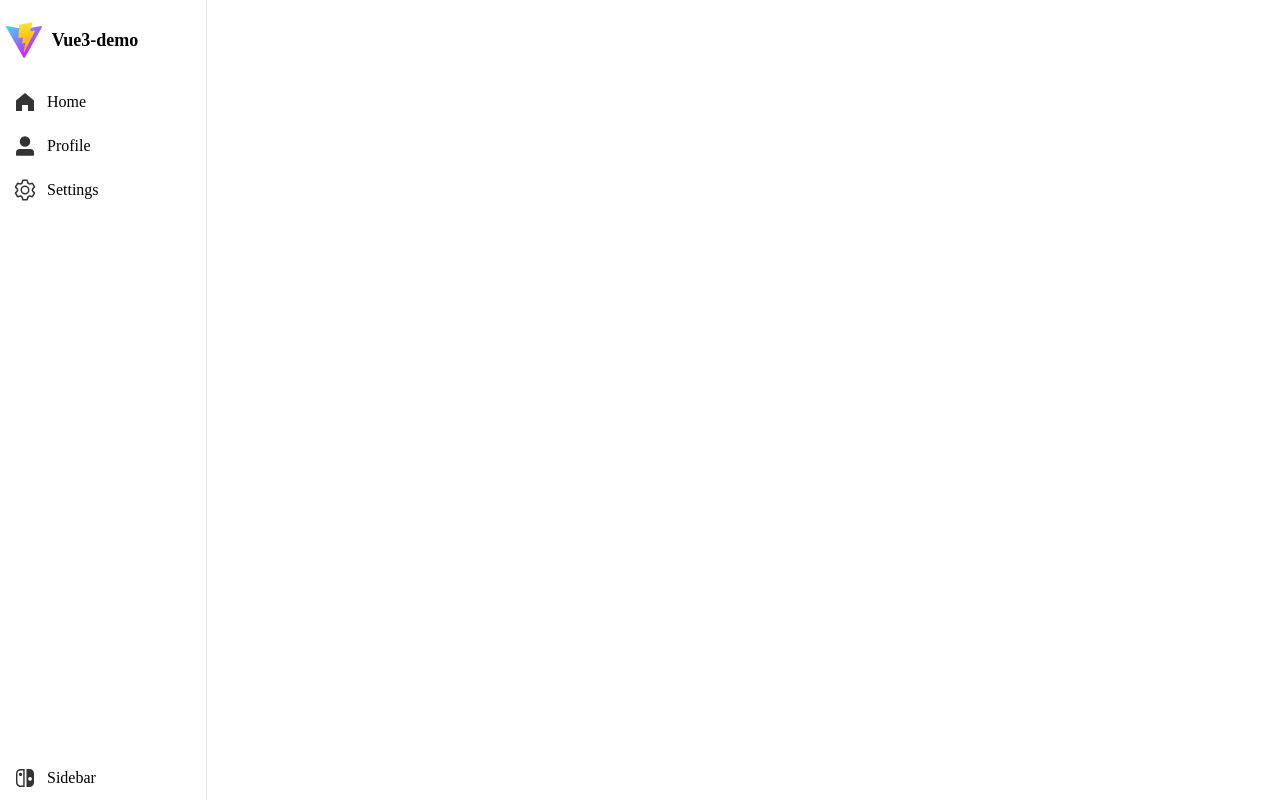
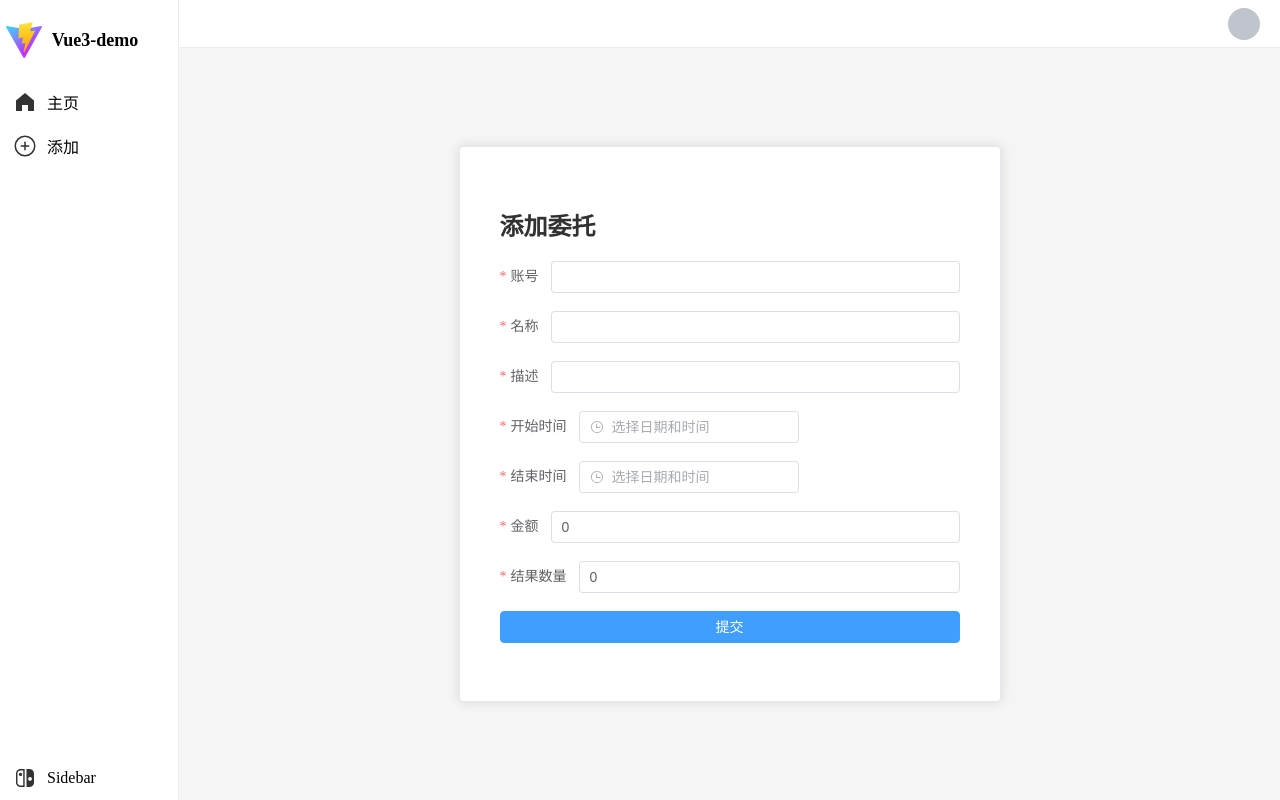
Before and after one commit to sophisticate9008/Vue-demo, a Vue app: page /addCommission in a window 1280 px wide. Built offline with nearby package versions, Linux system fonts and the light colour scheme; sample sign-in values are in the browser's storage.

Commit message:
一些页面和store

```diff
--- a/src/App.vue
+++ b/src/App.vue
@@ -1,11 +1,12 @@
 <script setup lang="ts">
 import SideBar from './components/SideBar.vue';
-
+import { createUserState } from './provide/store.ts';
 import { useRouter } from 'vue-router';
 import { ref } from 'vue';
+import axios from 'axios';
 const selUrl = ref('/LoginRegister');
 const router = useRouter();
-
+createUserState();
 const changeSel = (url: string) => {
     router.push(url);
     console.log(url);
@@ -14,25 +15,91 @@ const changeSel = (url: string) => {
     }
 };
 const sidebarItems = [
-    { icon: 'HomeFilled', title: 'Home', url: '/loginRegister' },
-    { icon: 'UserFilled', title: 'Profile', url: '/profile' },
-    { icon: 'Setting', title: 'Settings', url: '/settings' }
+    { icon: 'HomeFilled', title: '主页', url: '/home' },
+    { icon: 'CirclePlus', title: '添加', url: '/addCommission' },
+    // { icon: 'Setting', title: 'Settings', url: '/settings' }
 ]
+const logout = () => {
+    window.localStorage.removeItem('authToken');
+    console.log('Logged out');
+    axios.post('/api/login/logout');
+};
 </script>
 
 <template>
     <div id="main">
-        <router-link :to="selUrl"></router-link>
+
         <SideBar :sidebarItems="sidebarItems" @sel-menuItem="changeSel"></SideBar>
-        <router-view v-slot="{ Component }">
-            <transition>
-                <component :is="Component" />
-            </transition>
-        </router-view>
+
+        <div id="main-window">
+            <div id="headBar">
+                <div class="headBar-item">
+
+                    <el-dropdown>
+                        <el-avatar :size="32" class="el-dropdown-link">
+
+                        </el-avatar>
+                        <template #dropdown>
+                            <el-dropdown-menu>
+                                <el-dropdown-item @click="changeSel('/setting')">设置</el-dropdown-item>
+                                <el-dropdown-item @click="changeSel('/profile')">个人中心</el-dropdown-item>
+                                <el-dropdown-item @click="logout">退出登录</el-dropdown-item>
+                            </el-dropdown-menu>
+                        </template>
+                    </el-dropdown>
+                </div>
+
+            </div>
+            <router-view v-slot="{ Component }">
+                <transition>
+                    <component :is="Component" />
+                </transition>
+            </router-view>
+
+
+        </div>
+
     </div>
 </template>
 
 <style scoped>
+:deep(.el-tooltip__trigger:focus-visible) {
+    outline: unset;
+}
+
+.headBar-item {
+    cursor: pointer;
+    width: 32px;
+    height: 32px;
+    margin-right: 20px;
+}
+
+
+
+#main-content {
+    flex-grow: 1;
+
+    width: 100%;
+}
+
+#main-window {
+    position: relative;
+    display: flex;
+    flex-direction: column;
+    height: 100%;
+    width: 100%;
+}
+
+#headBar {
+    display: flex;
+    flex-direction: row-reverse;
+    align-items: center;
+    height: 50px;
+    width: 100%;
+    background-color: #ffffff;
+    border-bottom: 1px solid #EDEDED;
+}
+
 #main {
     display: flex;
     flex-direction: row;
--- /dev/null
+++ b/src/provide/store.ts
@@ -0,0 +1,24 @@
+import {Ref, reactive, provide, inject } from 'vue';
+
+const userStateSymbol = Symbol();
+
+export const createUserState = () => {
+    const state = reactive({
+        userInfo: null,
+        setUserInfo(info: any) {
+            state.userInfo = info;
+        }
+    });
+
+    provide(userStateSymbol, state);
+
+    return state;
+};
+
+export const useUserState = () => {
+    const state = inject<{ userInfo: Ref<any | null>, setUserInfo: (info: any) => void }>(userStateSymbol);
+    if (!state) {
+      throw new Error('useUserState must be used within a provider');
+    }
+    return state;
+  };
--- a/src/router/index.ts
+++ b/src/router/index.ts
@@ -5,7 +5,9 @@ import { createRouter, createWebHistory, RouteRecordRaw } from 'vue-router';
 const routes: Array<RouteRecordRaw> = [
     { path: '/loginRegister', name: 'loginRegister', component: () => import('../views/LoginRegister.vue') },
     { path: '/profile', name: 'profile', component: () => import('../views/Profile.vue'), meta: { requiresAuth: true } },
-
+    { path: "/setting", name: "setting", component: () => import('../views/Setting.vue'), meta: { requiresAuth: true } },
+    { path: "/addCommission", name: "setting", component: () => import('../views/AddCommission.vue'), meta: { requiresAuth: true } },
+    { path: "/home", name: "home", component: () => import('../views/Home.vue'), meta: { requiresAuth: true } }
 ];
 
 // 创建路由实例
@@ -21,7 +23,7 @@ const router = createRouter({
 
 // 模拟一个简单的认证服务
 router.beforeEach((to, from, next) => {
-    if (to.meta.requiresAuth && !localStorage.getItem('authToken')) {
+    if (to.meta.requiresAuth && !window.localStorage.getItem('authToken')) {
         next({ name: 'loginRegister', query: { redirect: to.fullPath } });
     } else {
         next();
--- /dev/null
+++ b/src/views/AddCommission.vue
@@ -0,0 +1,98 @@
+<template>
+    <div class="form-container">
+        <el-card class="box-card">
+            <h2>添加委托</h2>
+            <el-form :model="form" @submit.prevent="handleSubmit" ref="formRef" :rules="rules">
+                <el-form-item label="账号" prop="account">
+                    <el-input v-model="form.account"></el-input>
+                </el-form-item>
+                <el-form-item label="名称" prop="name">
+                    <el-input v-model="form.name"></el-input>
+                </el-form-item>
+                <el-form-item label="描述" prop="description">
+                    <el-input v-model="form.description"></el-input>
+                </el-form-item>
+                <el-form-item label="开始时间" prop="beginTime">
+                    <el-date-picker v-model="form.beginTime" type="datetime" placeholder="选择日期和时间"></el-date-picker>
+                </el-form-item>
+                <el-form-item label="结束时间" prop="endTime">
+                    <el-date-picker v-model="form.endTime" type="datetime" placeholder="选择日期和时间"></el-date-picker>
+                </el-form-item>
+                <el-form-item label="金额" prop="money">
+                    <el-input v-model="form.money" type="number"></el-input>
+                </el-form-item>
+                <el-form-item label="结果数量" prop="num">
+                    <el-input v-model="form.num" type="number"></el-input>
+                </el-form-item>
+                <el-form-item>
+                    <el-button type="primary" @click="handleSubmit" class="full-width-button">提交</el-button>
+                </el-form-item>
+            </el-form>
+        </el-card>
+    </div>
+</template>
+
+<script setup>
+import { ref } from 'vue';
+import axios from 'axios';
+import { ElMessage } from 'element-plus';
+
+const form = ref({
+    account: '',
+    name: '',
+    description: '',
+    beginTime: '',
+    endTime: '',
+    money: 0,
+    num: 0
+});
+
+const rules = ref({
+    account: [{ required: true, message: '请输入账号', trigger: 'blur' }],
+    name: [{ required: true, message: '请输入名称', trigger: 'blur' }],
+    description: [{ required: true, message: '请输入描述', trigger: 'blur' }],
+    beginTime: [{ required: true, message: '请选择开始时间', trigger: 'change' }],
+    endTime: [{ required: true, message: '请选择结束时间', trigger: 'change' }],
+    money: [{ required: true, message: '请输入金额', trigger: 'blur' }],
+    num: [{ required: true, message: '请输入结果数量', trigger: 'blur' }]
+});
+
+const formRef = ref(null);
+
+const handleSubmit = () => {
+    formRef.value.validate(async (valid) => {
+        if (valid) {
+            try {
+                const response = await axios.post('/commission/add', form.value, {
+                    headers: { 'Content-Type': 'application/json' }
+                });
+                ElMessage.success('委托添加成功');
+            } catch (error) {
+                ElMessage.error('委托添加失败');
+            }
+        } else {
+            ElMessage.error('表单验证失败');
+        }
+    });
+};
+</script>
+
+<style scoped>
+.form-container {
+    display: flex;
+    justify-content: center;
+    align-items: center;
+    height: 100vh;
+    background-color: #f5f5f5;
+}
+
+.box-card {
+    max-width: 500px;
+    width: 100%;
+    padding: 20px;
+}
+
+.full-width-button {
+    width: 100%;
+}
+</style>
--- /dev/null
+++ b/src/views/Home.vue
@@ -0,0 +1,8 @@
+<script setup>
+</script>
+
+<template>
+</template>
+
+<style scoped>
+</style>
--- a/src/views/LoginRegister.vue
+++ b/src/views/LoginRegister.vue
@@ -44,69 +44,95 @@
     </div>
 </template>
 
-<script>
+<script setup lang="ts">
+import { ref } from 'vue';
 import axios from 'axios';
-// import { addDynamicRoutes } from '../router';
-export default {
-    name: "LoginRegister",
-    data() {
-        return {
-            activeTab: "login",
-            loginAccount: "",
-            loginPassword: "",
-            registerAccount: "",
-            registerPassword: "",
-            registerConfirmPassword: "",
-            loginCode: "",
-            verificationCodeUrl: "http://localhost:8888/login/getCode",
-        };
-    },
-    setup() { },
-    methods: {
-        handleLogin() {
-            axios
-                .post("/api/login/login", {
-                    account: this.loginAccount,
-                    password: this.loginPassword,
-                    code: this.loginCode,
-                })
-                .then((response) => {
-                    this.$message(response.data.msg);
-                    window.localStorage.setItem("authToken", 2);
-                    const redirectPath = this.$route.query.redirect || "/";
-                    this.$router.push(redirectPath);
-                });
-        },
-        handleRegister() {
-            // 模拟注册逻辑
-            if (
-                this.registerAccount &&
-                this.registerPassword &&
-                this.registerPassword === this.registerConfirmPassword
-            ) {
-                axios
-                    .post("/api/user/register", {
-                        account: this.registerAccount,
-                        password: this.registerPassword,
-                    })
-                    .then((response) => {
-                        this.$message(response.data.msg);
-                        window.localStorage.setItem("authToken", 2);
-                    });
-            } else {
-                this.$error("Passwords do not match");
-            }
-        },
-        refreshVerificationCode() {
-            // 更新验证码图片的 URL 以强制刷新
-            this.verificationCodeUrl =
-                this.verificationCodeUrl + `?timestamp=${new Date().getTime()}`;
-        },
-    },
+import { useRouter, useRoute } from 'vue-router';
+import { ElMessage } from 'element-plus';
+import { useUserState } from '../provide/store.ts';
+
+// 状态定义
+const activeTab = ref('login');
+const loginAccount = ref('');
+const loginPassword = ref('');
+const loginCode = ref('');
+const registerAccount = ref('');
+const registerPassword = ref('');
+const registerConfirmPassword = ref('');
+const verificationCodeUrl = ref('http://localhost:8888/login/getCode');
+
+// 路由
+const router = useRouter();
+const route = useRoute();
+const userState = useUserState();
+
+// 获取用户信息
+const fetchUserInfo = async () => {
+    try {
+        const response = await axios.get('/api/user/info');
+        userState.setUserInfo(response.data.data);
+        // 更新全局状态或其他操作
+    } catch (error) {
+        console.error('获取用户信息失败:', error);
+    }
 };
+
+// 登录处理
+const handleLogin = async () => {
+    try {
+        const response = await axios.post('/api/login/login', {
+            account: loginAccount.value,
+            password: loginPassword.value,
+            code: loginCode.value,
+        });
+        ElMessage(response.data.msg);
+        if (response.data.code == 200) {
+            await fetchUserInfo();
+            window.localStorage.setItem('authToken', response.data.token);
+            const redirectPath = route.query.redirect || '/';
+            router.push(redirectPath as string);
+        }
+    } catch (error) {
+        console.error('登录失败:', error);
+    }
+};
+
+// 注册处理
+const handleRegister = async () => {
+    if (registerPassword.value !== registerConfirmPassword.value) {
+        ElMessage.error('密码不匹配');
+        return;
+    }
+    try {
+        const response = await axios.post('/api/user/register', {
+            account: registerAccount.value,
+            password: registerPassword.value,
+        });
+        ElMessage(response.data.msg);
+        if (response.data.code == 200) {
+            window.localStorage.setItem('authToken', response.data.token);
+            const redirectPath = route.query.redirect || '/';
+            router.push(redirectPath as string);
+        }
+    } catch (error) {
+        console.error('注册失败:', error);
+    }
+};
+
+// 刷新验证码
+const refreshVerificationCode = () => {
+    verificationCodeUrl.value = `http://localhost:8888/login/getCode?timestamp=${new Date().getTime()}`;
+};
+
+
+
 </script>
 
 <style scoped>
+h2 {
+    text-align: center;
+}
+
 .login-register {
     max-width: 400px;
     margin: auto;
--- a/src/views/Profile.vue
+++ b/src/views/Profile.vue
@@ -1,8 +1,76 @@
+<template>
+    <div class="form-container">
+        <el-card class="box-card">
+            <h2>编辑用户信息</h2>
+            <el-form :model="form" @submit.prevent="handleSubmit">
+                <el-form-item label="账号">
+                    <el-input v-model="form.account" disabled></el-input>
+                </el-form-item>
+                <el-form-item label="姓名">
+                    <el-input v-model="form.name"></el-input>
+                </el-form-item>
+                <el-form-item label="性别">
+                    <el-select v-model="form.sex">
+                        <el-option label="男" :value="1"></el-option>
+                        <el-option label="女" :value="2"></el-option>
+                    </el-select>
+                </el-form-item>
+                <el-form-item label="年龄">
+                    <el-input v-model="form.age" type="number"></el-input>
+                </el-form-item>
+                <el-form-item label="邮箱">
+                    <el-input v-model="form.email"></el-input>
+                </el-form-item>
+                <el-form-item label="电话">
+                    <el-input v-model="form.phone"></el-input>
+                </el-form-item>
+                <el-form-item>
+                    <el-button type="primary" @click="handleSubmit" class="full-width-button">保存</el-button>
+                </el-form-item>
+            </el-form>
+        </el-card>
+    </div>
+</template>
+
 <script setup>
+import { ref, onMounted } from 'vue';
+import axios from 'axios';
+import { ElMessage } from 'element-plus';
+import { useUserState } from '../provide/store.ts';
+const userState = useUserState();
+const form = userState.userInfo;
+
+// 假设用户信息通过API获取
 
 
+// 组件挂载时获取用户信息
+
+
+const handleSubmit = async () => {
+    try {
+        const response = await axios.post('/api/user/changeProfile', form.value);
+        ElMessage.success('用户信息已更新');
+    } catch (error) {
+        ElMessage.error('更新用户信息失败');
+    }
+};
 </script>
-<template>
-</template>
+
 <style scoped>
+.form-container {
+    display: flex;
+    justify-content: center;
+    align-items: center;
+    height: 100vh;
+    background-color: #f5f5f5;
+}
+
+.box-card {
+    max-width: 500px;
+    width: 100%;
+    padding: 20px;
+}
+.full-width-button {
+  width: 100%;
+}
 </style>
--- /dev/null
+++ b/src/views/Setting.vue
@@ -0,0 +1,8 @@
+<script setup>
+</script>
+
+<template>
+</template>
+
+<style scoped>
+</style>
```
